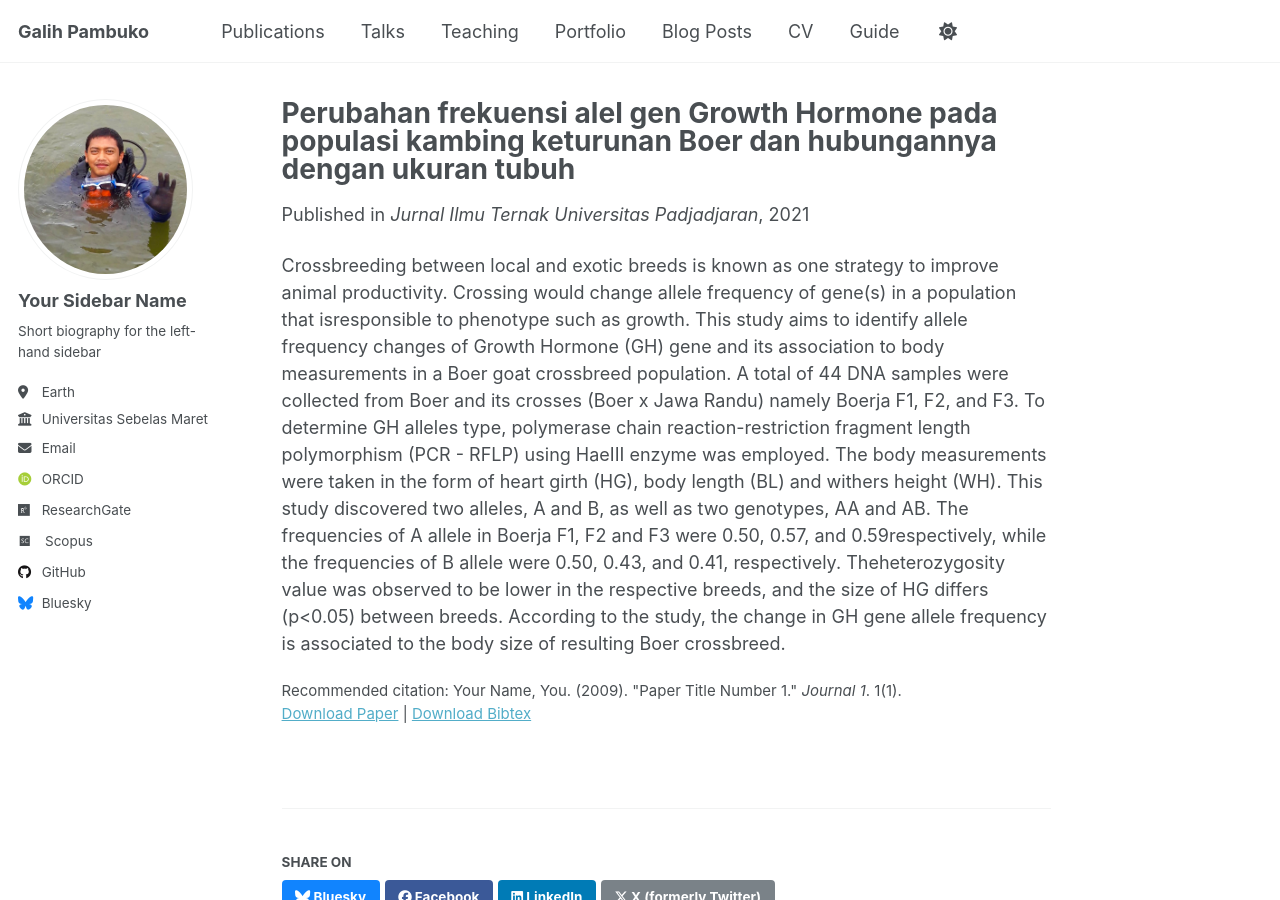
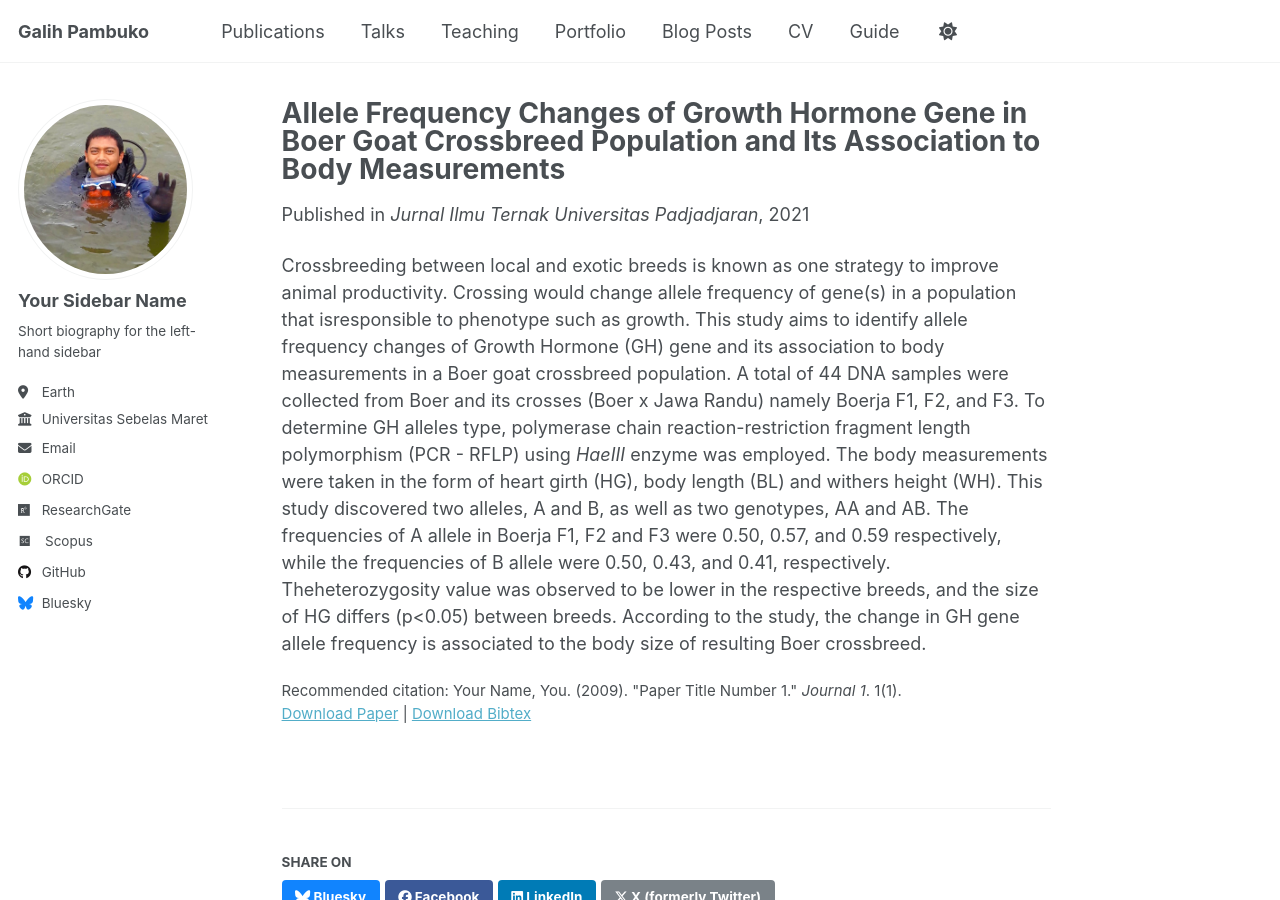
Before and after one commit to gpambuko/CV, a Jekyll site: the page built from _publications/2021-06-01-paper-title-number-1.md, in a window 1280 px wide and 900 px high. Built offline with Jekyll 4.4.1, drawn with Linux system fonts in a browser that asks for light colours; some web fonts are replaced.

Commit message:
update paper 1

```diff
--- a/_publications/2021-06-01-paper-title-number-1.md
+++ b/_publications/2021-06-01-paper-title-number-1.md
@@ -1,5 +1,5 @@
 ---
-title: "Perubahan frekuensi alel gen Growth Hormone pada populasi kambing keturunan Boer dan hubungannya dengan ukuran tubuh"
+title: "Allele Frequency Changes of Growth Hormone Gene in Boer Goat Crossbreed Population and Its Association to Body Measurements"
 collection: publications
 category: manuscripts
 permalink: /publication/2021-06-01-paper-title-number-1
@@ -11,4 +11,4 @@ paperurl: 'https://jurnal.unpad.ac.id/jurnalilmuternak/article/download/33425/15
 bibtexurl: 'http://academicpages.github.io/files/bibtex1.bib'
 citation: 'Your Name, You. (2009). &quot;Paper Title Number 1.&quot; <i>Journal 1</i>. 1(1).'
 ---
-Crossbreeding between local and exotic breeds is known as one strategy to improve animal productivity. Crossing would change allele frequency of gene(s) in a population that isresponsible to phenotype such as growth. This study aims to identify allele frequency changes of Growth Hormone (GH) gene and its association to body measurements in a Boer goat crossbreed population. A total of 44 DNA samples were collected from Boer and its crosses (Boer x Jawa Randu) namely Boerja F1, F2, and F3. To determine GH alleles type, polymerase chain reaction-restriction fragment length polymorphism (PCR - RFLP) using HaeIII enzyme was employed. The body measurements were taken in the form of heart girth (HG), body length (BL) and withers height (WH). This study discovered two alleles, A and B, as well as two genotypes, AA and AB. The frequencies of A allele in Boerja F1, F2 and F3 were 0.50, 0.57, and 0.59respectively, while the frequencies of B allele were 0.50, 0.43, and 0.41, respectively. Theheterozygosity value was observed to be lower in the respective breeds, and the size of HG differs (p<0.05) between breeds. According to the study, the change in GH gene allele frequency is associated to the body size of resulting Boer crossbreed.
+Crossbreeding between local and exotic breeds is known as one strategy to improve animal productivity. Crossing would change allele frequency of gene(s) in a population that isresponsible to phenotype such as growth. This study aims to identify allele frequency changes of Growth Hormone (GH) gene and its association to body measurements in a Boer goat crossbreed population. A total of 44 DNA samples were collected from Boer and its crosses (Boer x Jawa Randu) namely Boerja F1, F2, and F3. To determine GH alleles type, polymerase chain reaction-restriction fragment length polymorphism (PCR - RFLP) using _HaeIII_ enzyme was employed. The body measurements were taken in the form of heart girth (HG), body length (BL) and withers height (WH). This study discovered two alleles, A and B, as well as two genotypes, AA and AB. The frequencies of A allele in Boerja F1, F2 and F3 were 0.50, 0.57, and 0.59 respectively, while the frequencies of B allele were 0.50, 0.43, and 0.41, respectively. Theheterozygosity value was observed to be lower in the respective breeds, and the size of HG differs (p<0.05) between breeds. According to the study, the change in GH gene allele frequency is associated to the body size of resulting Boer crossbreed.
```
